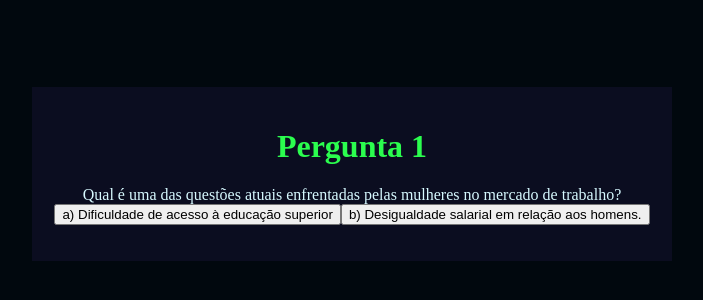
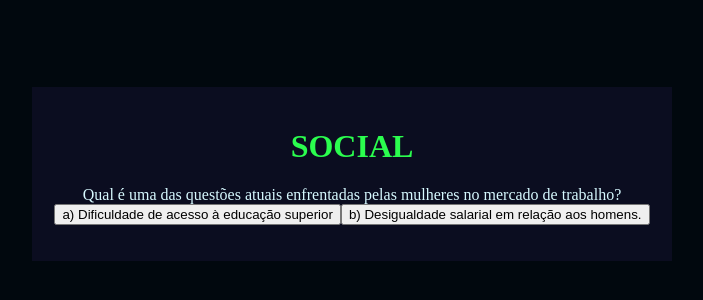
Before and after one commit to laltzn/pergunta, a plain HTML site: page index.html in a window 1280 px wide. Shown: the part 234-534 px from the top of the page, without its empty margins (288-991 px from the left). Drawn offline with Linux system fonts and the light colour scheme.

Commit message:
Update index.html

```diff
--- a/index.html
+++ b/index.html
@@ -4,11 +4,11 @@
     <meta charset="UTF-8">
     <meta name="viewport" content="width=device-width, initial-scale=1.0">
     <link rel="stylesheet" href="style.css">
-    <title>Pergunta 1</title>
+    <title>SOCIAL</title>
 </head>
 <body>
     <div class="caixa-principal">
-        <h1>Pergunta 1</h1>
+        <h1>SOCIAL</h1>
         <div class="caixa-perguntas"></div>
         <div class="caixa-alternativas"></div>
         <div class="caixa-resultado">
```
